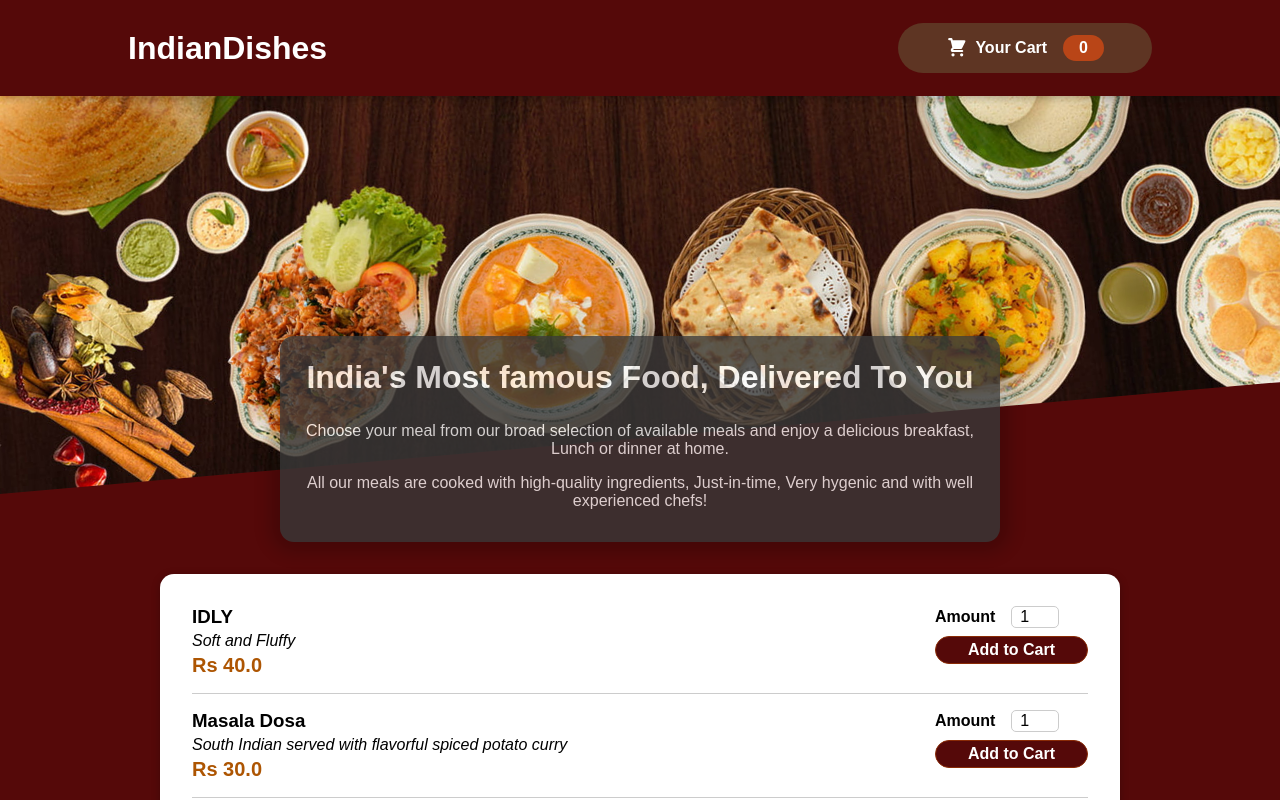
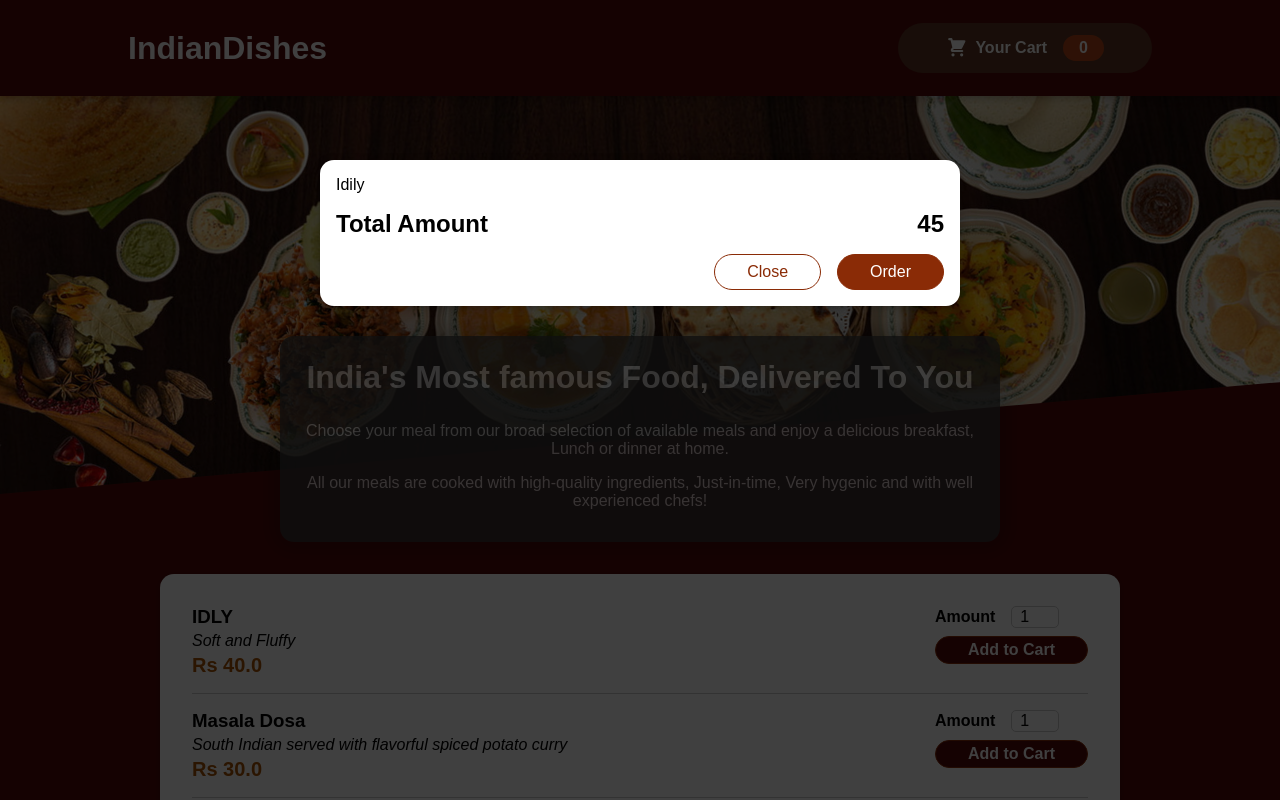
Before and after one commit to gaddechiranjeevi/Food-Ordering-App-React-js, a React (Create React App) app: page / in a window 1280 px wide. Shown: the top 800 px of the page. Built offline with nearby package versions, Linux system fonts and the light colour scheme.

Commit message:
update Cart

```diff
--- a/public/index.html
+++ b/public/index.html
@@ -28,6 +28,7 @@
   </head>
   <body>
     <noscript>You need to enable JavaScript to run this app.</noscript>
+    <div id="overlays"></div>
     <div id="root"></div>
     <!--
       This HTML file is a template.
--- a/src/App.js
+++ b/src/App.js
@@ -1,10 +1,12 @@
 import { Fragment } from "react";
 import Header from "./Components/Layout/Header";
 import Items from "./Components/Items/Items";
+import Cart from "./Components/Cart/Cart";
 
 function App() {
   return (
     <Fragment>
+      <Cart />
     <Header>
       <main>
         <Items />
--- a/src/Components/Cart/Cart.js
+++ b/src/Components/Cart/Cart.js
@@ -1,25 +1,26 @@
+import Modal from '../UI/Modal';
 import classes from './Cart.module.css';
 
-const Cart = props => {
+const Cart = (props) => {
     const cartitems = (
         <ul className={classes['cart-items']}>
-        {[{ id:'c1', name:'idly',amount:2,price : 30 }].map((item) => (
+        {[{ id:'c1', name:"Idily",amount:2,price:30}].map((item) => (
             <li>{item.name}</li>
-            ))};
+            ))}
             </ul>
         );
     return (
-        <div>
+        <Modal>
             {cartitems}
             <div className={classes.total}>
                 <span>Total Amount</span>
                 <span>45</span>
             </div>
-            <div className={classes.action}>
-            <button className={classes['button--alt']}>Close</button>
+            <div className={classes.actions}>
+            <button className={classes['button--alt']} onClick={props.onClose}>Close</button>
             <button className={classes.button}>Order</button>
             </div>
-        </div>
+        </Modal>
     );
 };
 
--- /dev/null
+++ b/src/Components/UI/Modal.js
@@ -0,0 +1,30 @@
+import classes from './Modal.module.css';
+import { Fragment } from 'react';
+import  ReactDOM from 'react-dom';
+
+const Backdrop = (props) => {
+    return <div className={classes.backdrop} />
+};
+const ModalOverlay = (props) => {
+   return (
+     <div className={classes.modal}>
+       <div className={classes.content}>{props.children}</div>
+     </div>
+   );
+};
+
+const portalElement = document.getElementById('overlays');
+
+const Modal = (props) => {
+    return (
+    <Fragment>
+        {ReactDOM.createPortal(<Backdrop />,portalElement)}
+        {ReactDOM.createPortal(
+           <ModalOverlay>{props.children}</ModalOverlay>,
+           portalElement
+           )}
+    </Fragment>
+    );
+};
+
+export default Modal;
--- /dev/null
+++ b/src/Components/UI/Modal.module.css
@@ -0,0 +1,40 @@
+.backdrop {
+    position: fixed;
+    top: 0;
+    left: 0;
+    width: 100%;
+    height: 100vh;
+    z-index: 20;
+    background-color: rgba(0, 0, 0, 0.75);
+  }
+
+  .modal {
+    position: fixed;
+    top: 20vh;
+    left: 5%;
+    width: 90%;
+    background-color: white;
+    padding: 1rem;
+    border-radius: 14px;
+    box-shadow: 0 2px 8px rgba(0, 0, 0, 0.25);
+    z-index: 30;
+    animation: slide-down 300ms ease-out forwards;
+  }
+
+  @media (min-width: 768px) {
+    .modal {
+      width: 40rem;
+      left: calc(50% - 20rem);
+    }
+  }
+
+  @keyframes slide-down {
+    from {
+      opacity: 0;
+      transform: translateY(-3rem);
+    }
+    to {
+      opacity: 1;
+      transform: translateY(0);
+    }
+  }
```
